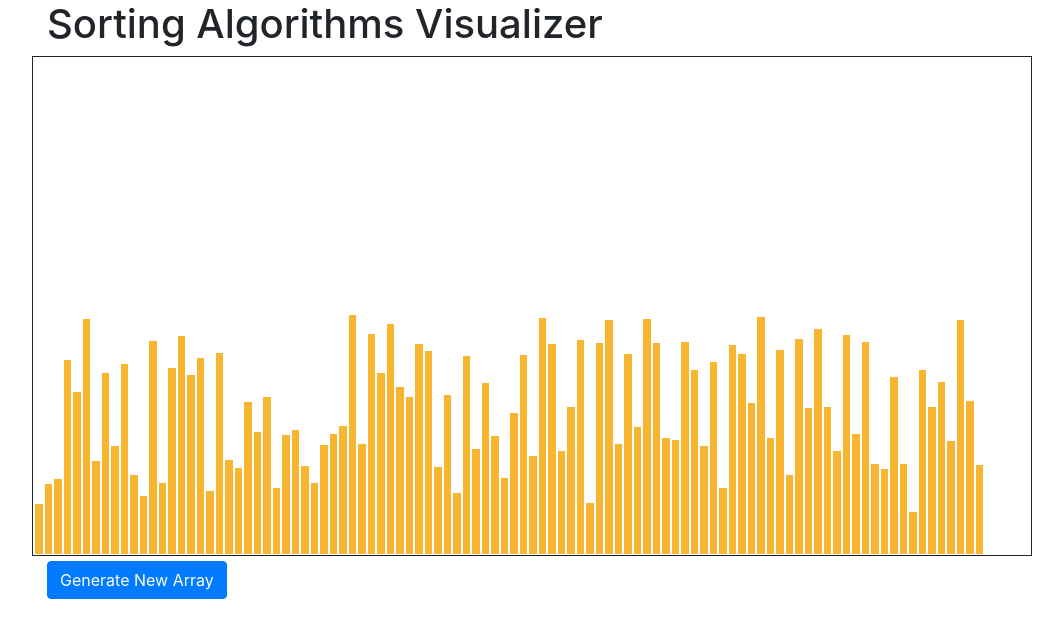
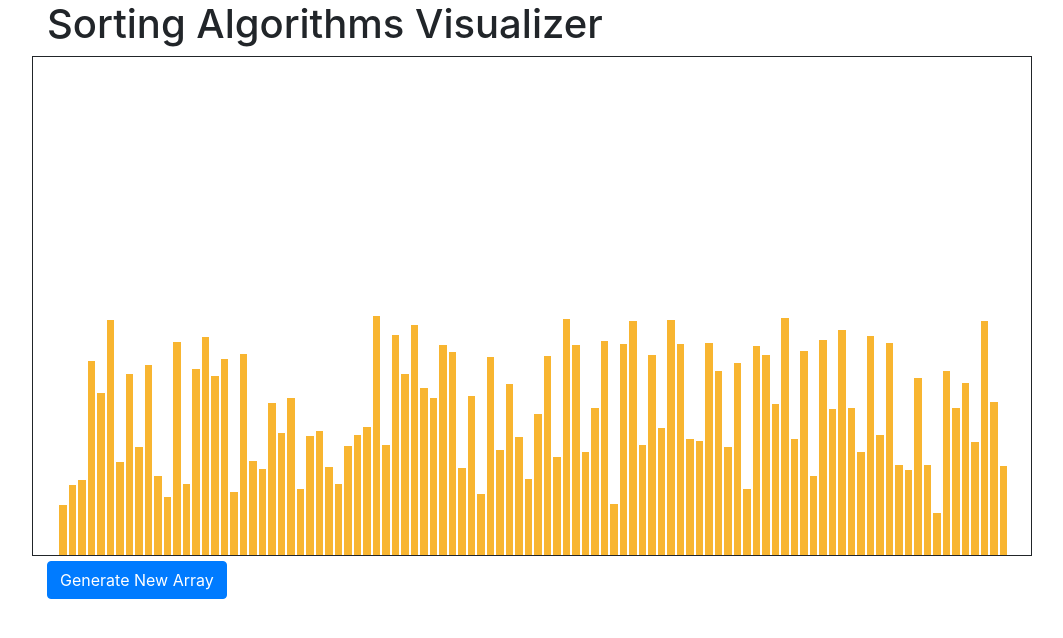
Before and after one commit to MohamedMahmoudHassan/Sorting-Algorithms-Visualizer, a React (Create React App) app: page / in a window 1280 px wide. Shown: the top 638 px of the page, without its empty margins (38-1101 px from the left). Built offline with nearby package versions, Linux system fonts and the light colour scheme.

Commit message:
Center array bars in their div

```diff
--- a/src/components/arrayVisualizer.jsx
+++ b/src/components/arrayVisualizer.jsx
@@ -11,9 +11,11 @@ const ArrayVisualizer = ({ onClick, elements }) => {
 
   return (
     <div className="row" style={style} onClick={onClick}>
-      {elements.map(element => (
-        <ArrayBar maxValue={500} element={element} barsNumber={elements.length} />
-      ))}
+      <div className="row" style={{ margin: "auto" }}>
+        {elements.map(element => (
+          <ArrayBar maxValue={500} element={element} barsNumber={elements.length} />
+        ))}
+      </div>
     </div>
   );
 };
```
